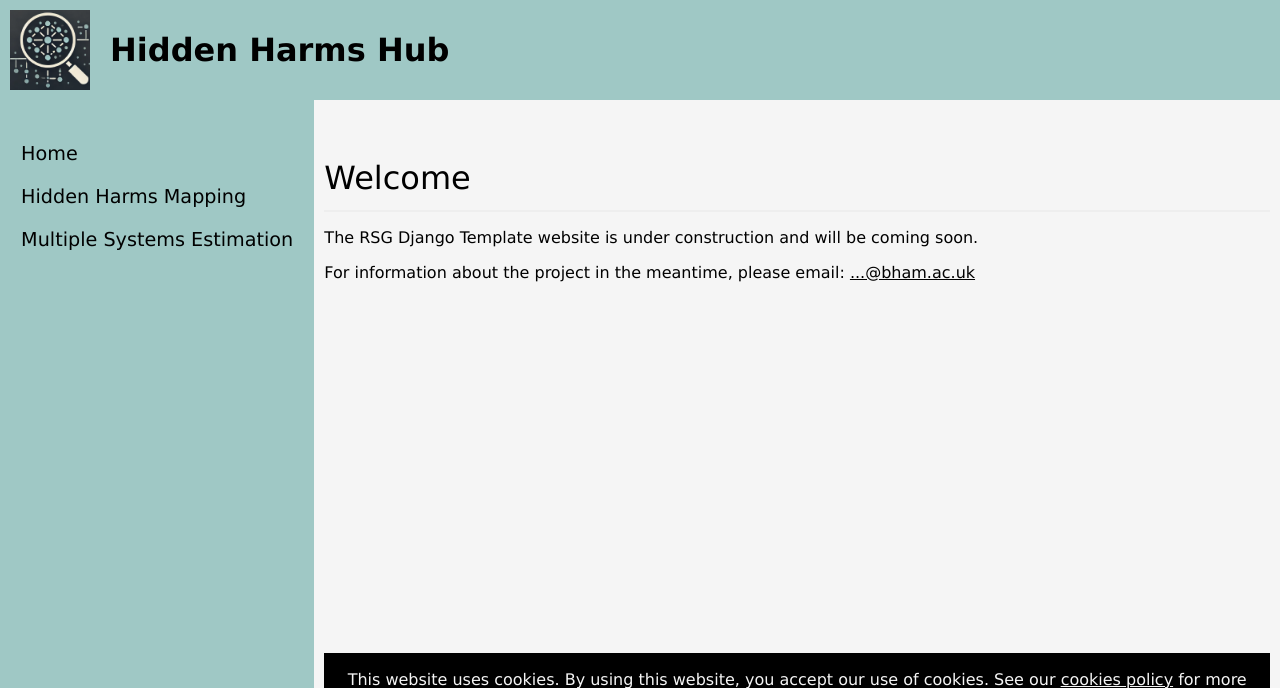
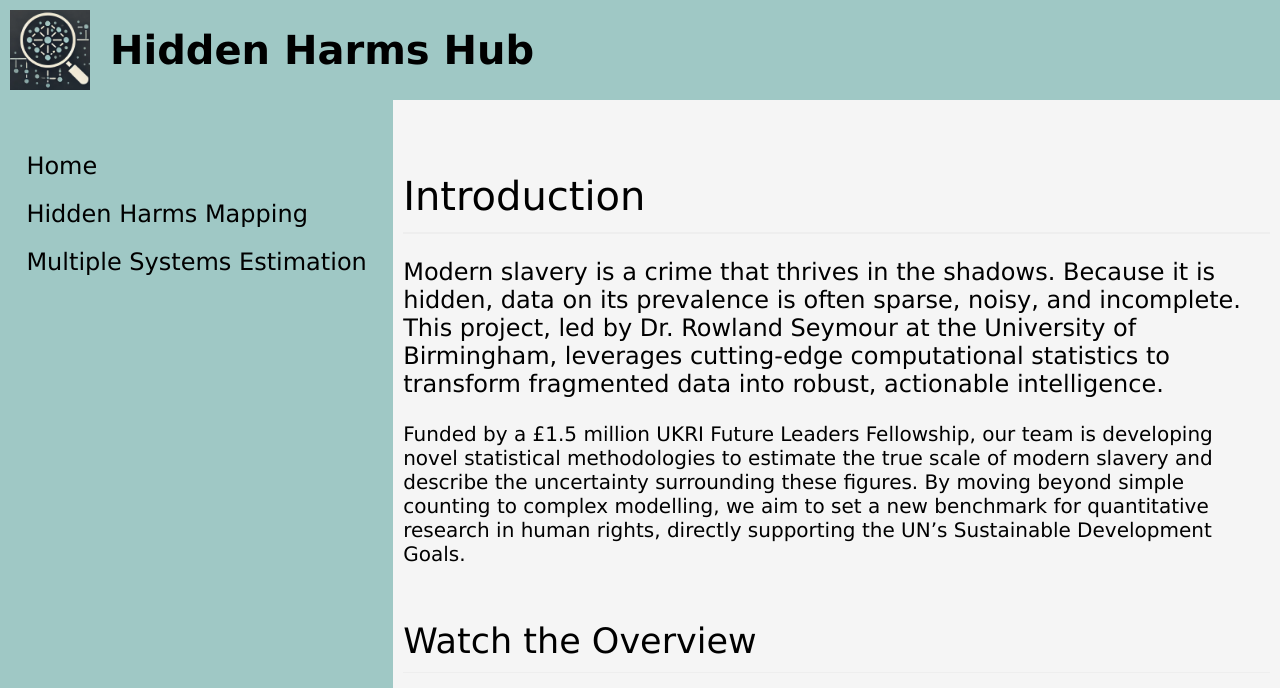
Before and after one commit to HiddenHarmsHub/hidden-harms-hub, a Django app: page / in a window 1280 px wide. Shown: the top 688 px of the page. Run offline with Django 3.2, Linux system fonts and the light colour scheme; parts of the project's set-up code (start-up, migrations or seed data) failed here and were passed over.

Commit message:
add text to home page and tweaks to styling

```diff
--- a/django/core/static/css/style.css
+++ b/django/core/static/css/style.css
@@ -31,6 +31,7 @@ body {
     display: flex;
     flex-direction: column;
     align-items: stretch;
+    font-size: 20px;
 }
 
 * {
@@ -179,6 +180,10 @@ div#content.active {
     width: 100%;
 }
 
+p.intro-paragraph {
+    font-size: 1.2em;
+}
+
 @media (width > 480px) {
     .menu-button {
         position: fixed;
--- a/django/general/templates/general/comparative_judgement.html
+++ b/django/general/templates/general/comparative_judgement.html
@@ -4,7 +4,7 @@
 {% block content %}
     <h1>Hidden Harms Mapping: A Tool for Local Authorities</h1>
 
-    <p>
+    <p class="intro-paragraph">
         The Harms Mapping Portal, developed by researchers at the <strong>University of Birmingham</strong>, provides
         local councils, police forces, and third-sector partners with a robust methodology for mapping hidden harms at
         a local level.
--- a/django/general/templates/general/home.html
+++ b/django/general/templates/general/home.html
@@ -4,7 +4,52 @@
 
 
 {% block content %}
-    <h1>Welcome</h1>
-    <p>The <span class="highlight">RSG Django Template</span> website is under construction and will be coming soon.</p>
-    <p>For information about the project in the meantime, please email: <a href="mailto:{% settings_value 'ADMIN_EMAIL' %}">{% settings_value 'ADMIN_EMAIL' %}</a></p>
+<h1>Introduction</h1>
+
+<p class="intro-paragraph">
+    Modern slavery is a crime that thrives in the shadows. Because it is hidden, data on its prevalence is often
+    sparse, noisy, and incomplete. This project, led by Dr. Rowland Seymour at the University of Birmingham, leverages
+    cutting-edge computational statistics to transform fragmented data into robust, actionable intelligence.
+</p>
+<p>
+    Funded by a £1.5 million UKRI Future Leaders Fellowship, our team is developing novel statistical methodologies to
+    estimate the true scale of modern slavery and describe the uncertainty surrounding these figures. By moving beyond
+    simple counting to complex modelling, we aim to set a new benchmark for quantitative research in human rights,
+    directly supporting the UN’s Sustainable Development Goals.
+</p>
+
+<h2>Watch the Overview</h2>
+
+<iframe width="560" height="315" src="https://www.youtube.com/embed/IzPuuBnrIDc?si=EPi1ngWZwG-2uNET" title="YouTube video player" frameborder="0" allow="accelerometer; autoplay; clipboard-write; encrypted-media; gyroscope; picture-in-picture; web-share" referrerpolicy="strict-origin-when-cross-origin" allowfullscreen></iframe>
+
+
+<h2>Our Scientific Objectives</h2>
+<p>
+    We are pioneering statistical frameworks across three critical frontiers:
+
+    <ul>
+        <li>
+            <b>National Prevalence Mapping:</b> We are creating new methods to produce granular prevalence estimates across
+            different UK regions and exploitation types, updating national figures that have not been revised since 2015.
+        </li>
+        <li>
+            <b>High-Resolution Spatial Analysis:</b> We are developing neighbourhood-level models to identify local "hotspots" of
+            exploitation, with a specific focus on forced and early marriage. This allows for targeted interventions at the
+            ward level where they are needed most.
+        </li>
+        <li>
+            <b>Digital Footprint Detection:</b> We are building tools to analyse online data—from financial transactions to
+            internet service provider logs—to identify and disrupt online child sexual exploitation.
+        </li>
+    </ul>
+</p>
+
+
+<h2>Impact-Driven Research</h2>
+<p>
+    Our goal is not just theoretical advancement, but practical application. By quantifying the
+    invisible, we empower policymakers, law enforcement, and NGOs with the evidence needed to design better safeguarding
+    strategies and ultimately save lives.
+</p>
+
 {% endblock %}
```
